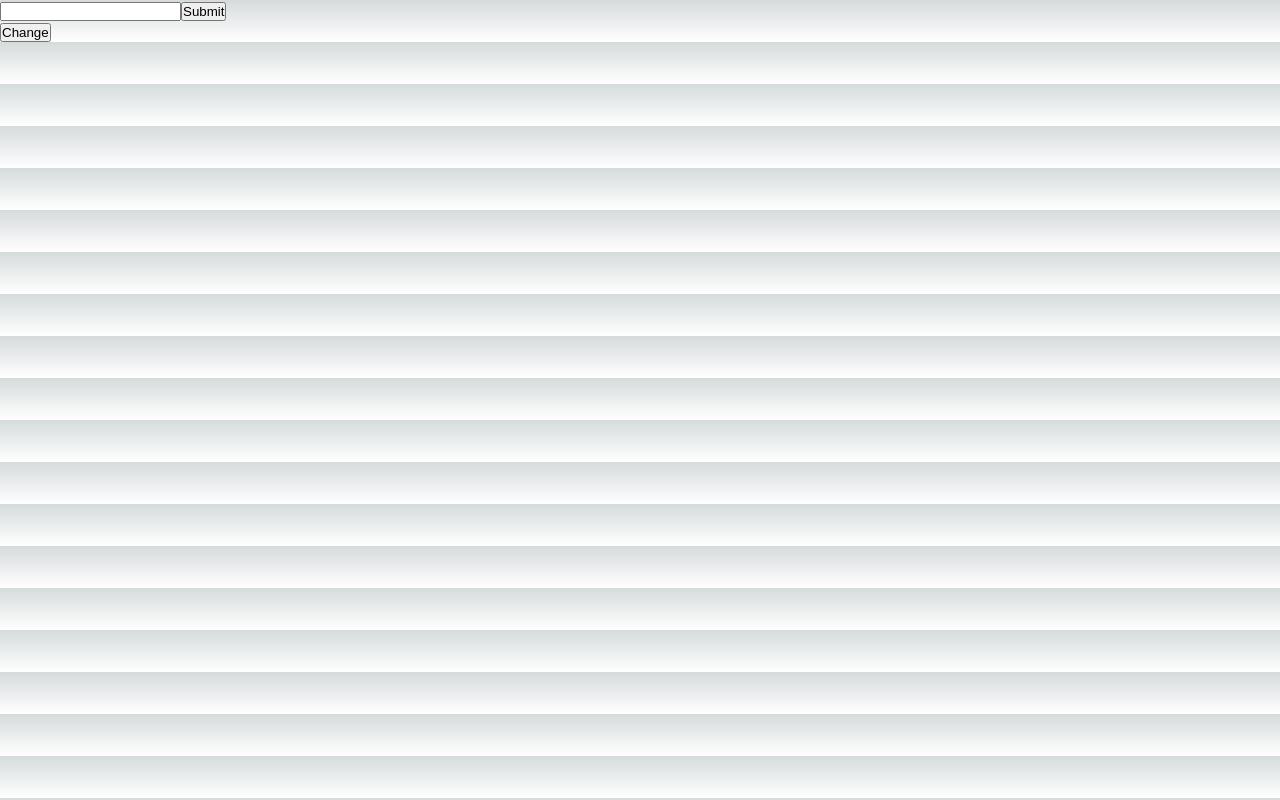
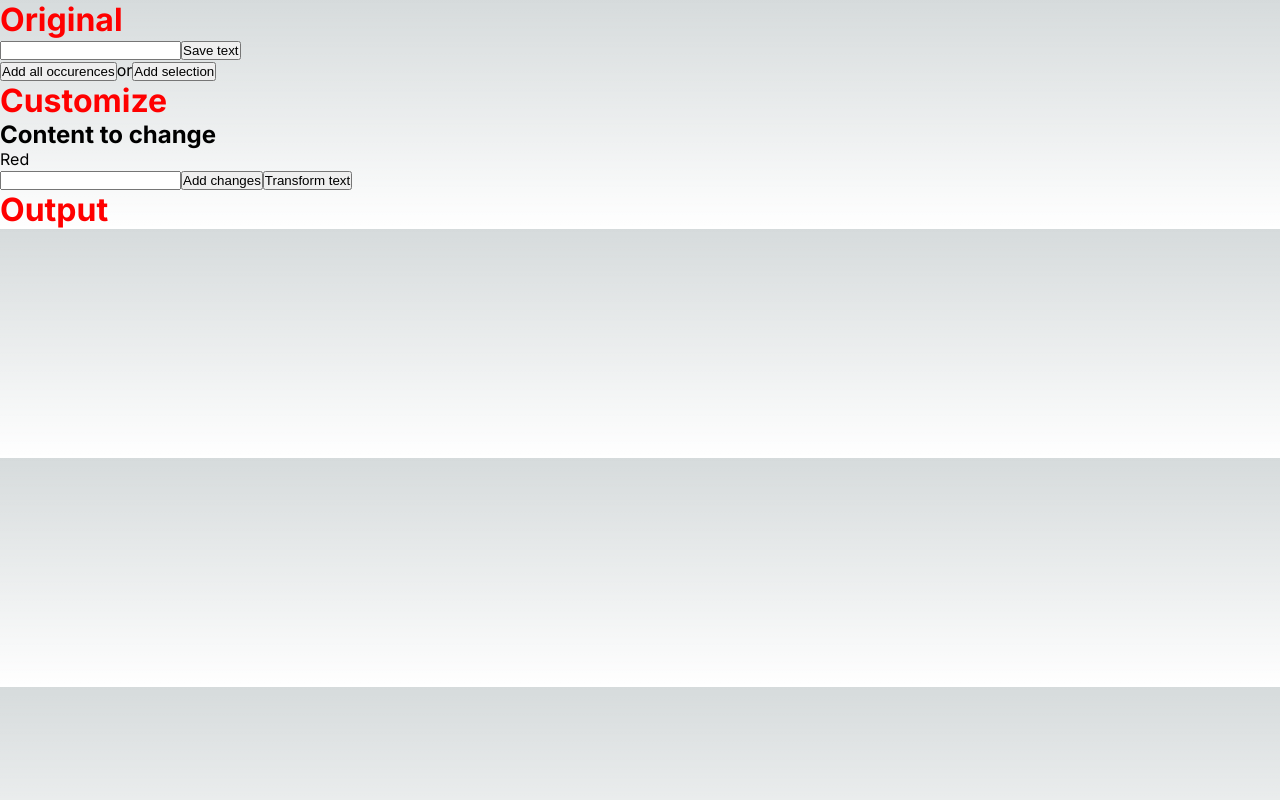
Before and after one commit to LuminationWa/emailer, a Next.js app: page / in a window 1280 px wide. Built offline with nearby package versions, Linux system fonts and the light colour scheme.

Commit message:
Add modifiers logic

```diff
--- a/src/app/globals.css
+++ b/src/app/globals.css
@@ -105,3 +105,7 @@ a {
     color-scheme: dark;
   }
 }
+
+h1 {
+  color: red;
+}
--- a/src/app/page.js
+++ b/src/app/page.js
@@ -2,36 +2,106 @@
 import { React, useState, useEffect } from "react";
 
 export default function Home() {
+  //State related variables
   const [ogText, setOgText] = useState("");
-  const [modifiedText, setModifiedText] = useState("");
+  const [newText, setNewText] = useState("");
+  const [currentModifier, setCurrentModifier] = useState("red");
+  const [currentSelection, setCurrentSelection] = useState("aaaaa");
+  const [outputText, setOutputText] = useState("");
+
+  //Variables
+  const modifiers = [{ name: "red", selected: [], replaceWith: `` }];
+
+  //Functions
+  const addSelection = (target, selection) => {
+    //Finds the modifier from the array and if the selection is not empty pushes it to the "selected" property
+    let targetObject = modifiers.find((modifier) => modifier.name === target);
+    if (selection.length > 0) {
+      targetObject.selected.push(selection);
+    }
+  };
+  const addChanges = (target, changes) => {
+    let targetObject = modifiers.find((modifier) => modifier.name === target);
+    if (changes.length > 0) {
+      targetObject.replaceWith = changes;
+    }
+  };
+  const replaceText = (text, modifier) => {
+    //Smaller function that only makes changes on modifier level
+    let modifiedText = modifier.selected.reduce((acc, toReplace, index) => {
+      return acc.replace(toReplace, modifier.replaceWith);
+    }, text);
+    console.log(modifiedText);
+    return modifiedText;
+  };
+  const trasformText = (original, changesArray) => {
+    //Applies all changes
+    let copyText = original;
+    changesArray.forEach((modifier) => {
+      replaceText(copyText, modifier);
+    });
+    return;
+  };
+
+  //html
   return (
     <main>
       <div className="original-div">
+        <h1>Original</h1>
         <input
           type="text"
           className="original-text"
           value={ogText}
           onChange={(e) => setOgText(e.target.value)}
+          onMouseUp={() => {
+            let selection = window.getSelection().toString();
+            if (selection.length > 0) setCurrentSelection(selection);
+          }}
         />
         <button
           onClick={() => {
             console.log(ogText);
           }}
         >
-          Submit
+          Save text
+        </button>
+        <div className="change-btns">
+          <button>Add all occurences</button>
+          or
+          <button
+            onClick={(e) => {
+              addSelection(currentModifier, currentSelection);
+            }}
+          >
+            Add selection
           </button>
         </div>
+      </div>
+
       <div className="customizer">
+        <h1>Customize</h1>
+        <h2>Content to change</h2>
+        <p>Red</p>
+        <input type="text" onChange={(e) => setNewText(e.target.value)}></input>
         <button
           onClick={() => {
-            setModifiedText(ogText);
+            addChanges(currentModifier, newText);
           }}
         >
-          Change
+          Add changes
+        </button>
+        <button
+          onClick={() => {
+            trasformText(ogText, modifiers);
+          }}
+        >
+          Transform text
         </button>
       </div>
+
       <div className="output-text">
-        <p>{modifiedText}</p>
+        <h1>Output</h1>
+        <p>{outputText}</p>
       </div>
     </main>
   );
```
Lines whose indentation alone changed are shown as unchanged.
